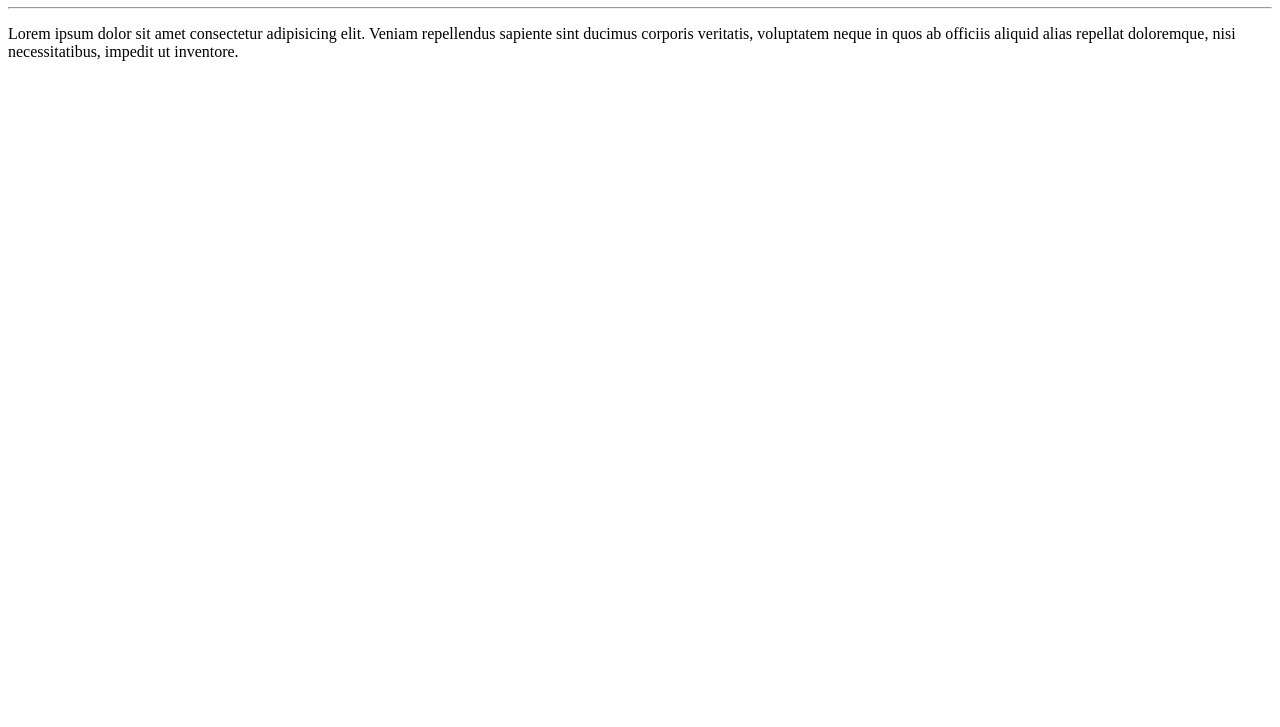
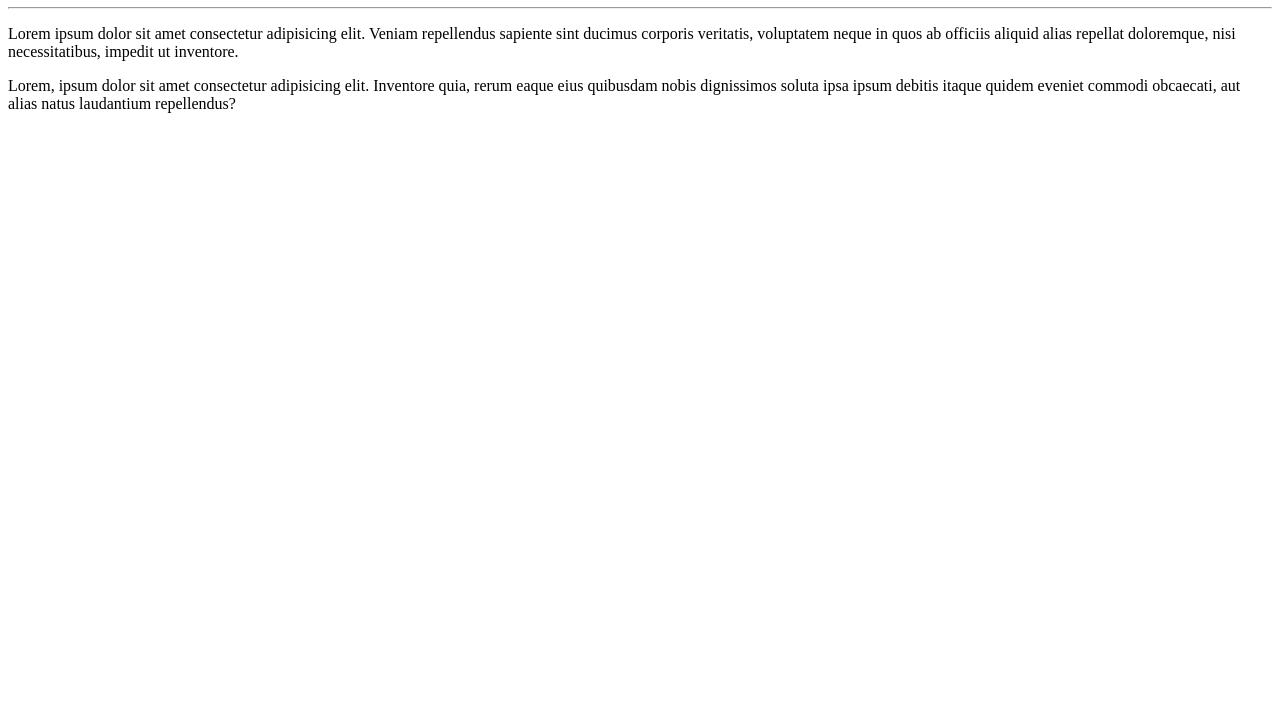
Before and after one commit to Ihsorih404/Ola-Mundo, a plain HTML site: page siteexemplo/index.html in a window 1280 px wide. Shown: the part 73-800 px from the top of the page. Drawn offline with Linux system fonts and the light colour scheme.

Commit message:
Adicionei um parágrafo

```diff
--- a/siteexemplo/index.html
+++ b/siteexemplo/index.html
@@ -9,5 +9,6 @@
     <h1>Olá, Mundo</h1>
     <hr>
     <p>Lorem ipsum dolor sit amet consectetur adipisicing elit. Veniam repellendus sapiente sint ducimus corporis veritatis, voluptatem neque in quos ab officiis aliquid alias repellat doloremque, nisi necessitatibus, impedit ut inventore.</p>
+    <p>Lorem, ipsum dolor sit amet consectetur adipisicing elit. Inventore quia, rerum eaque eius quibusdam nobis dignissimos soluta ipsa ipsum debitis itaque quidem eveniet commodi obcaecati, aut alias natus laudantium repellendus?</p>
 </body>
 </html>
```
